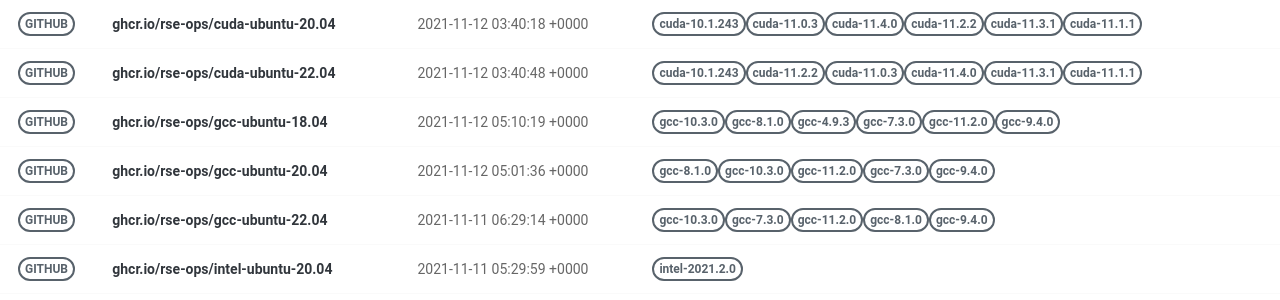
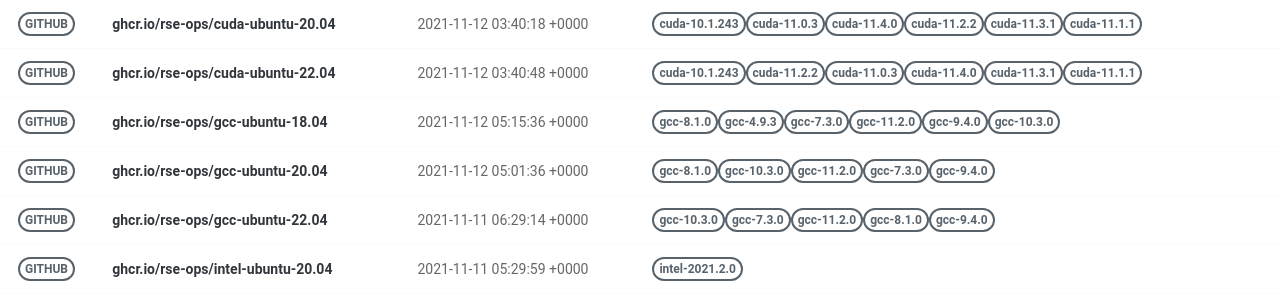
Before and after one commit to rse-ops/docker-images, a Jekyll site: the page built from pages/index.md, in a window 1280 px wide. Shown: the part 277-577 px from the top of the page. Built offline with Jekyll 4.4.1, drawn with Linux system fonts in a browser that asks for light colours; nearby versions of some CDN libraries.

Commit message:
Automated push to update library 2021-11-12

```diff
--- a/_library/ghcr.io-rse-ops-gcc-ubuntu-18.04.md
+++ b/_library/ghcr.io-rse-ops-gcc-ubuntu-18.04.md
@@ -1,14 +1,11 @@
 ---
 layout: container
 name: ghcr.io/rse-ops/gcc-ubuntu-18.04
-updated_at: 2021-11-12 05:10:19.608110
+updated_at: 2021-11-12 05:15:36.640828
 
 
 container_url: https://github.com/orgs/rse-ops/packages/container/package/gcc-ubuntu-18.04
 versions:
- - tag: gcc-10.3.0
-   dockerfile: https://github.com/rse-ops/docker-images/blob/main/ubuntu/gcc/Dockerfile
-   manifest: https://crane.ggcr.dev/manifest/ghcr.io/rse-ops/gcc-ubuntu-18.04:gcc-10.3.0
  - tag: gcc-8.1.0
    dockerfile: https://github.com/rse-ops/docker-images/blob/main/ubuntu/gcc/Dockerfile
    manifest: https://crane.ggcr.dev/manifest/ghcr.io/rse-ops/gcc-ubuntu-18.04:gcc-8.1.0
```
Also changed, not shown: other parts of _library/ghcr.io-rse-ops-gcc-ubuntu-18.04.md (+3 -0 lines).
